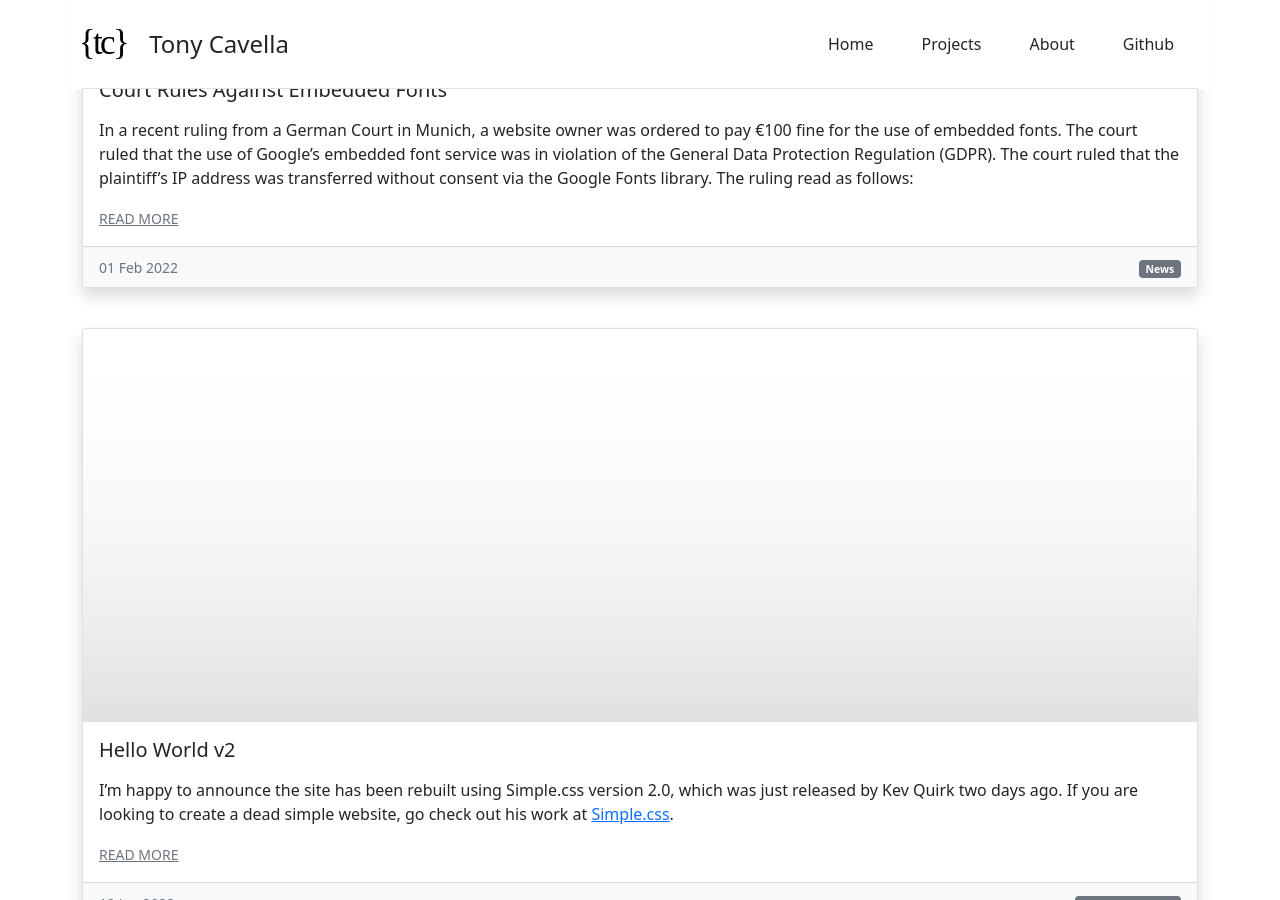
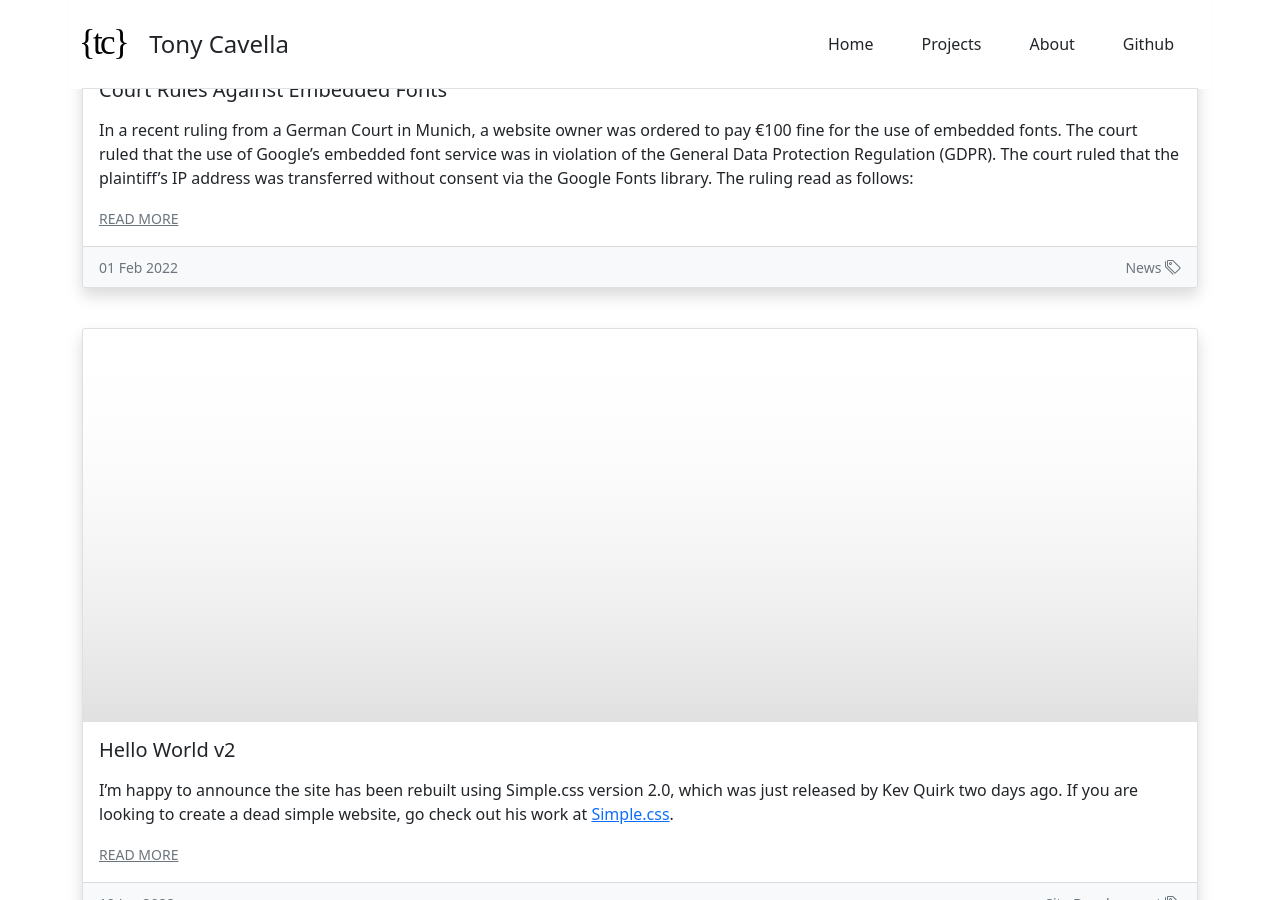
Before and after one commit to acavella/dev.cavella.com, a Jekyll site: the page built from index.md, in a window 1280 px wide and 900 px high, scrolled down 445 px. Built offline with Jekyll 4.4.1, drawn with Linux system fonts in a browser that asks for light colours.

Commit message:
update category with svg
Signed-off-by: Tony Cavella <9434191+acavella@users.noreply.github.com>

```diff
--- a/index.md
+++ b/index.md
@@ -15,7 +15,10 @@ layout: default
   </div>
   <div class="card-footer bg-light d-flex bd-highlight">
     <div class="me-auto bd-highlight"><small class="text-muted">{{ post.date | date_to_string }}</small></div>
-    <div class="bd-highlight"><small class="text-muted"><span class="badge bg-secondary">{{ post.category }}</span></small></div>
+    <div class="bd-highlight"><small class="text-muted">{{ post.category }} <svg xmlns="http://www.w3.org/2000/svg" width="16" height="16" fill="currentColor" class="bi bi-tags" viewBox="0 0 16 16">
+  <path d="M3 2v4.586l7 7L14.586 9l-7-7H3zM2 2a1 1 0 0 1 1-1h4.586a1 1 0 0 1 .707.293l7 7a1 1 0 0 1 0 1.414l-4.586 4.586a1 1 0 0 1-1.414 0l-7-7A1 1 0 0 1 2 6.586V2z"/>
+  <path d="M5.5 5a.5.5 0 1 1 0-1 .5.5 0 0 1 0 1zm0 1a1.5 1.5 0 1 0 0-3 1.5 1.5 0 0 0 0 3zM1 7.086a1 1 0 0 0 .293.707L8.75 15.25l-.043.043a1 1 0 0 1-1.414 0l-7-7A1 1 0 0 1 0 7.586V3a1 1 0 0 1 1-1v5.086z"/>
+</svg></small></div>
   </div>
 </div>
 <br>
```
